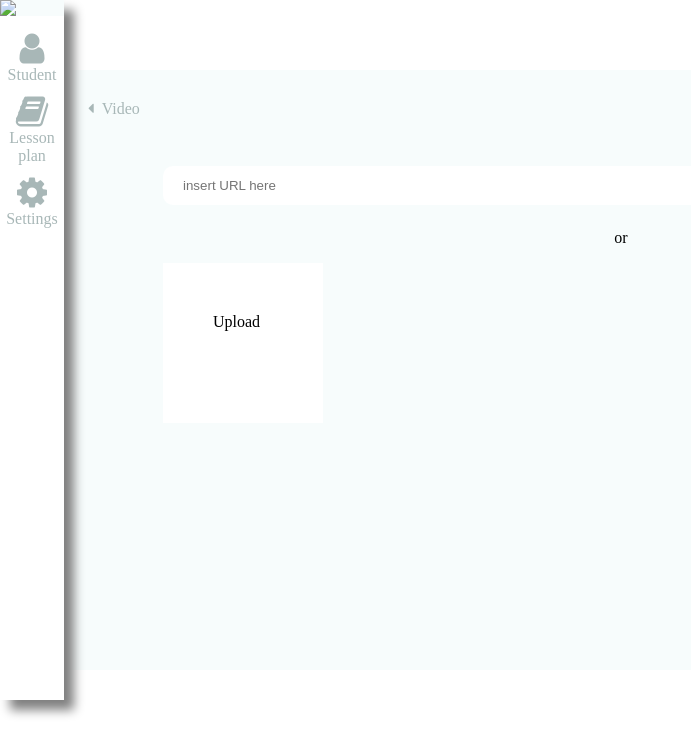
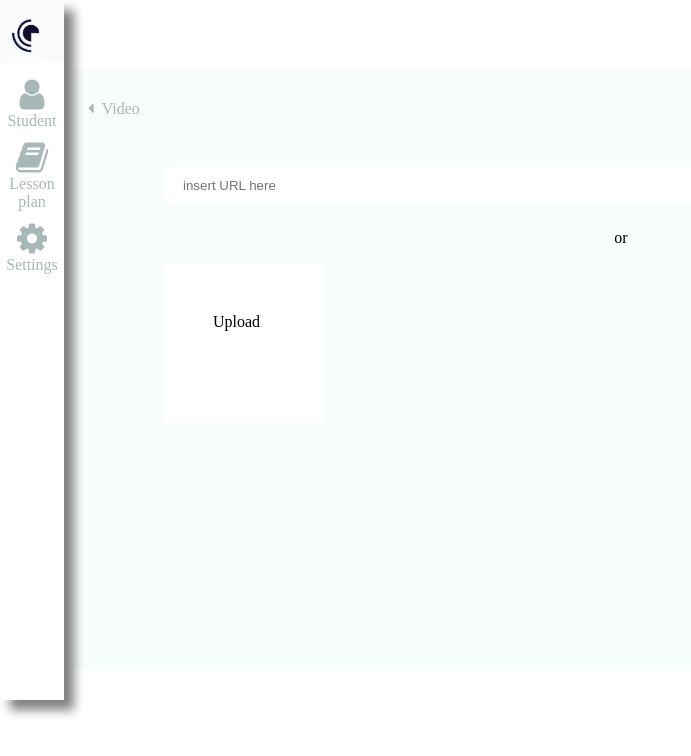
Before and after one commit to gaganym/index, a plain HTML site: page index.html in a window 1280 px wide. Shown: the whole page, without its empty margins (0-691 px from the left). Drawn offline with Linux system fonts and the light colour scheme.

Commit message:
Update index.html

```diff
--- a/index.html
+++ b/index.html
@@ -127,7 +127,7 @@
 
 	<section class="left">
 		<div class="img">
-				<img src="gagnym/index/image.png" width="100%">
+				<img src="/index/image.png" width="100%">
 		</div>
 		<div class="icons">
 			<ul>
```
